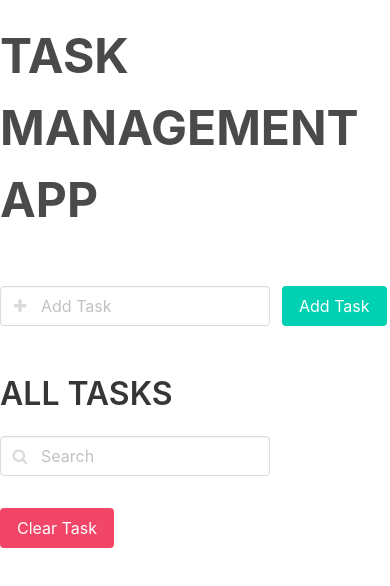
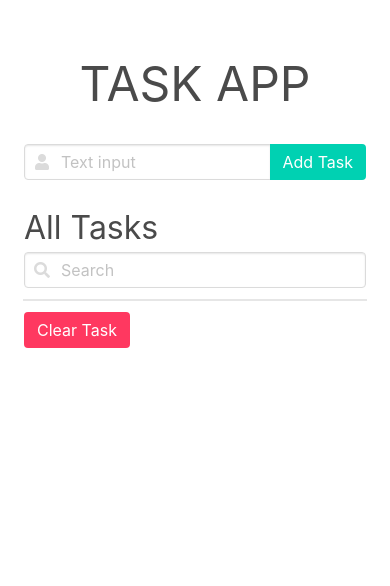
Before and after one commit to emranweb/task-app, a plain HTML site: page index.html in a window 390 px wide. Drawn offline with nearby package versions, Linux system fonts and the light colour scheme.

Commit message:
Responsive and task input error fixed

```diff
--- a/app.js
+++ b/app.js
@@ -1,9 +1,9 @@
 //UI Select
 
 //input field
-let taskInput = document.querySelector(".add");
+let taskInput = document.querySelector("#add");
 //input btn
-let inputBtn = document.querySelector(".add-task");
+let inputBtn = document.querySelector("#add-btn");
 //input form
 let form = document.querySelector("form");
 //list UL
@@ -27,22 +27,24 @@ filter.addEventListener("keyup", filterTask);
 
 
 
+
+
 //get tasks from the local storage
 
-function getTasks(){
+function getTasks() {
   //chekc the local storage
   let tasks;
   //check the local store is black or not
-  if(localStorage.getItem("tasks") === null){
+  if (localStorage.getItem("tasks") === null) {
     //if store is black create a array and store the data in arrray
-  tasks = []
-  }else{
+    tasks = [];
+  } else {
     //if data are exist - get the data with Json parse
     tasks = JSON.parse(localStorage.getItem('tasks'));
   }
 
   //set single task item in local storage
-  tasks.forEach(function(item){
+  tasks.forEach(function (item) {
     //create task-item
     let li = document.createElement("li");
 
@@ -67,13 +69,13 @@ function getTasks(){
 }
 
 
+
 //task add function
-function addTask(e){
+function addTask(e) {
   //first check input black or not
-   if(taskInput.value === ""){
+  if (taskInput.value === "") {
     alert("Add Any Task");
-   }
-
+  } else {
     //create task-item
     let li = document.createElement("li");
 
@@ -93,21 +95,25 @@ function addTask(e){
 
     //append li into list
     list.appendChild(li);
+    //clear the task input
 
     //store data is local sote
-  localStore(taskInput.value);
+    localStore(list.lastChild.textContent);
 
-
+    document.querySelector("#add").value = "";
     e.preventDefault();
+  }
 }
 
 
 
 
+
+
 // delete the single task item
-function deleteTask(e){
+function deleteTask(e) {
   //check the target class
-  if(e.target.classList.contains("delete")){
+  if (e.target.classList.contains("delete")) {
     //remove the task
     e.target.parentElement.remove();
 
@@ -118,19 +124,19 @@ function deleteTask(e){
 
 
 //delate from local storege
-function removeLocal(inputData){
+function removeLocal(inputData) {
   let tasks;
   //check the local store is black or not
-  if(localStorage.getItem("tasks") === null){
+  if (localStorage.getItem("tasks") === null) {
     //if store is black create a array and store the data in arrray
     tasks = [];
-  }else{
+  } else {
     //if data are exist - get the data with Json parse
     tasks = JSON.parse(localStorage.getItem('tasks'));
   }
   // splice item from array
-  tasks.forEach(function(item, index){
-   if(inputData.textContent === item){
+  tasks.forEach(function (item, index) {
+    if (inputData.textContent === item) {
       tasks.splice(index, 1);
     }
   });
@@ -141,9 +147,9 @@ function removeLocal(inputData){
 
 
 //remove all the task item
-function clearTask(e){
- if(confirm("Are You Sure ?")){
-  while(list.firstChild){
+function clearTask(e) {
+  if (confirm("Are You Sure ?")) {
+    while (list.firstChild) {
       list.removeChild(list.firstChild);
       localStorage.clear();
     }
@@ -152,18 +158,18 @@ function clearTask(e){
 
 
 //filter task
-function filterTask(e){
+function filterTask(e) {
   // collect the seach input data
   let filterText = e.target.value.toLowerCase();
   //loop through the all list item
-  document.querySelectorAll(".list-item").forEach(function(item){
+  document.querySelectorAll(".list-item").forEach(function (item) {
     // collect the every list item text content
     let data = item.firstChild.textContent.toLocaleLowerCase();
     //if search are match
-   if(data.indexOf(filterText) != -1){
-      item.style.display="block";
-   }else{
-     item.style.display ="none";
+    if (data.indexOf(filterText) != -1) {
+      item.style.display = "block";
+    } else {
+      item.style.display = "none";
     }
   });
 
@@ -172,13 +178,13 @@ function filterTask(e){
 
 
 //store data in local storage
-function localStore(task){
+function localStore(task) {
   let tasks;
   //check the local store is black or not
-  if(localStorage.getItem("tasks") === null){
+  if (localStorage.getItem("tasks") === null) {
     //if store is black create a array and store the data in arrray
     tasks = []
-  }else{
+  } else {
     //if data are exist - get the data with Json parse
     tasks = JSON.parse(localStorage.getItem('tasks'));
   }
--- a/index.html
+++ b/index.html
@@ -6,47 +6,43 @@
     <meta http-equiv="X-UA-Compatible" content="IE=edge">
     <meta name="viewport" content="width=device-width, initial-scale=1">
     <title>Title Page</title>
-    <link rel="stylesheet" href="https://cdnjs.cloudflare.com/ajax/libs/font-awesome/4.7.0/css/font-awesome.min.css">
-     <link rel="stylesheet" href="https://cdnjs.cloudflare.com/ajax/libs/bulma/0.6.2/css/bulma.min.css">
+    <link rel="stylesheet" href="https://use.fontawesome.com/releases/v5.0.10/css/all.css">
+    <link rel="stylesheet" href="https://cdnjs.cloudflare.com/ajax/libs/bulma/0.7.1/css/bulma.min.css">
     <link rel="stylesheet" href="style.css">
 </head>
 
 <body>
-    <!-- Task header -->
-    <header>
-        <div class="container">
-            <h1 class="is-size-1 level-item"> Task Management App</h1>
-        </div>
-    </header>
 
-    <!-- Task Form -->
-    <section class="task-form-area">
+    <section class="section">
         <div class="container">
             <div class="columns">
-                <div class="column is-8 is-offset-4">
-                    <!-- add task form -->
-                    <form action="#" class="field is-grouped">
-                        <div class="control has-icons-left">
-                            <input class="input add" type="text" placeholder="Add Task">
-                            <span class="icon is-left">
-                                <i class="fa fa-plus"></i>
-                            </span>
-                        </div>
-                        <!-- task button -->
-                        <div class="control">
-                            <button class="button is-primary add-task" type="submit">Add Task</button>
+                <div class="column has-text-centered">
+                    <h1 class="is-size-1">TASK APP</h1>
+                </div>
+            </div>
+            <div class="columns">
+                <div class="column">
+                    <form action="#">
+                        <div class="field has-addons">
+                            <div class="control has-icons-left">
+                                <input id="add" class="input" type="text" placeholder="Text input">
+                                <span class="icon is-small is-left">
+                                    <i class="fas fa-user"></i>
+                                </span>
+                            </div>
+                            <div class="control">
+                                <button id="add-btn" class="button is-primary">
+                                    Add Task
+                                </button>
+                            </div>
                         </div>
                     </form>
                 </div>
             </div>
-        </div>
-    </section>
-    <section class="task-show-area">
-        <div class="container">
             <div class="columns">
-                <div class="column is-4 is-offset-4">
+                <div class="column is-6-tablet is-offset-3-tablet is-4-desktop is-offset-4-desktop">
                     <!-- Task show Title -->
-                    <h1 class="title">ALL Tasks</h1>
+                    <h1 class="is-size-3">All Tasks</h1>
                     <!-- search input -->
                     <div class="field ">
                         <div class="control has-icons-left">
@@ -58,9 +54,6 @@
                     </div>
                     <!-- Task List -->
                     <ul class="list">
-                        <!-- <li class="list-item">This is a good list item
-                            <span class="delete"></span>
-                        </li> -->
                     </ul>
                     <!-- Clear Button -->
                     <button class="button is-danger clear">Clear Task</button>
@@ -68,7 +61,7 @@
             </div>
         </div>
     </section>
-     <script src="app.js"></script>
+    <script src="app.js"></script>
 </body>
 
 </html>
--- a/style.css
+++ b/style.css
@@ -4,36 +4,18 @@
   box-sizing: border-box;
 }
 
-h1{
-  text-transform: uppercase;
-  font-weight: bold;
-  margin: 20px 0px;
+.field.has-addons {
+  justify-content: center;
 }
 
-.task-form-area{
-  padding: 30px 0px;
-}
-.input{
-  width:270px;
-}
-
-.text-center{
-   text-align: center;
-}
-
-.delete{
-  float:right;
-}
-
-.list-item{
+.list-item {
   background: #00d1b2;
   padding: 8px 15px;
   border-radius: 5px;
   color: #fff;
   margin: 20px 0px;
-
 }
 
-.clear{
-  margin-top: 20px;
+.delete {
+  float: right;
 }
```
Lines whose indentation alone changed are shown as unchanged.
